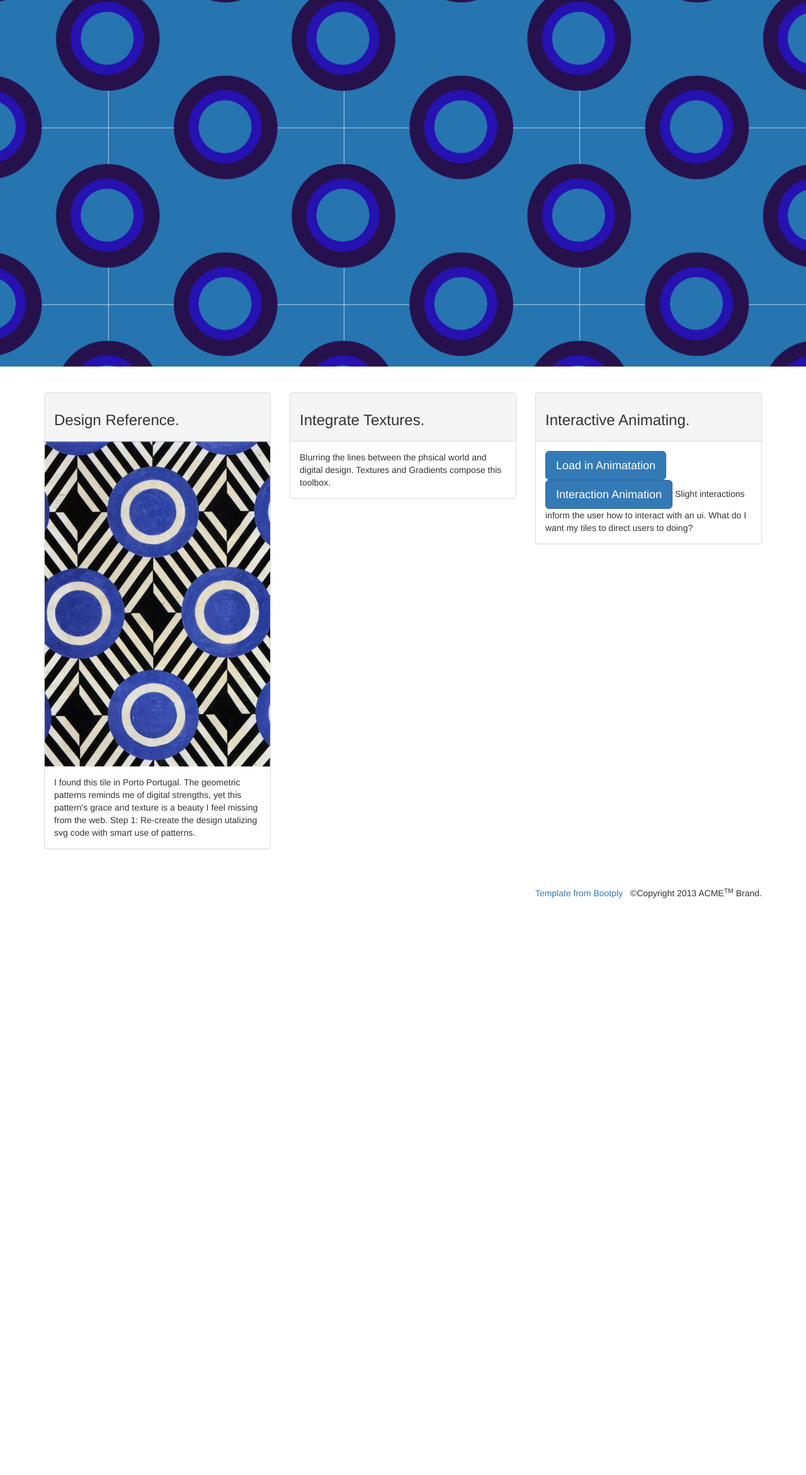
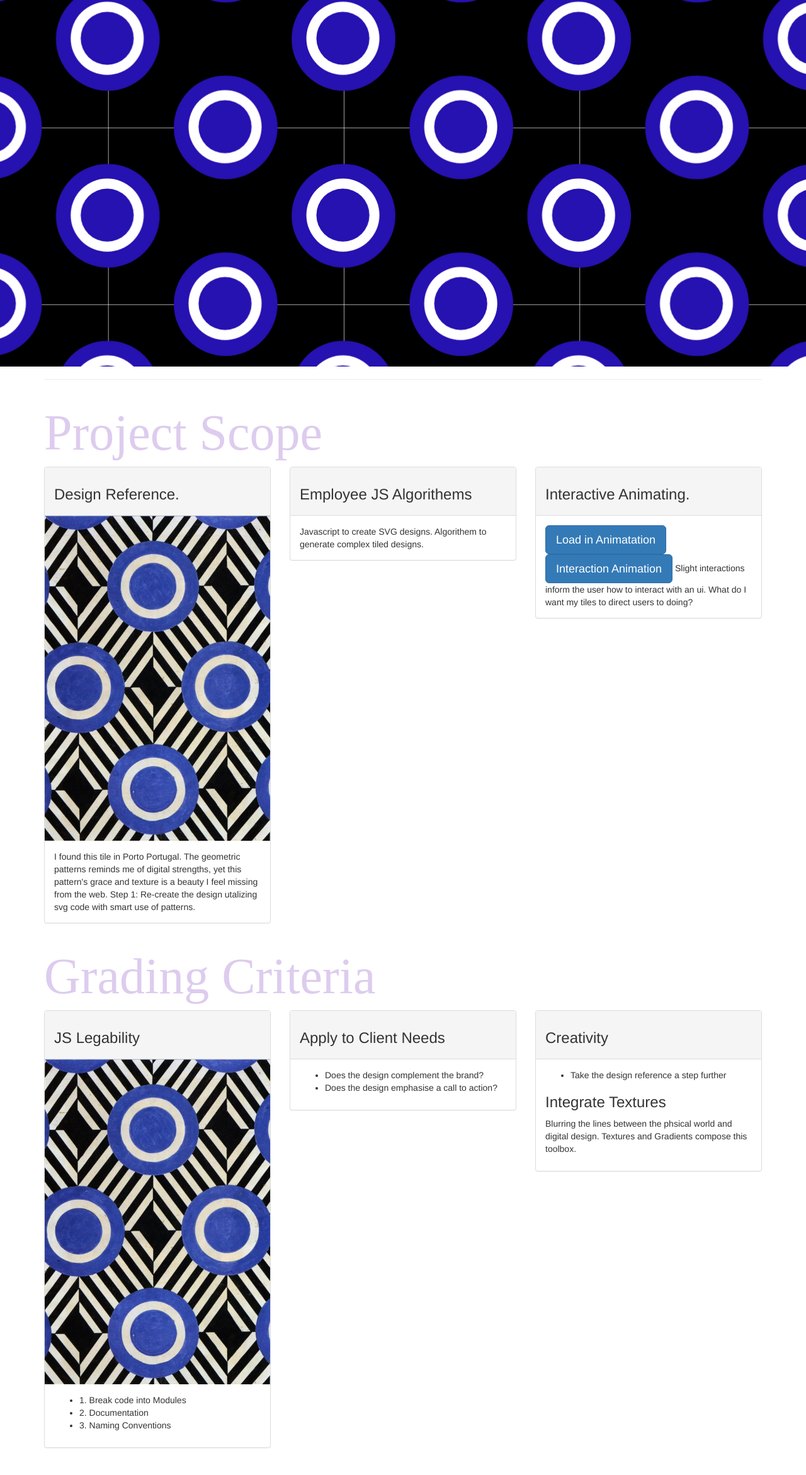
Before and after one commit to akorn2/svg-studies, a website with bundled scripts: page studies/tiles-linesAndCircles/index.html in a window 1280 px wide. Shown: the part 218-2560 px from the top of the page at 63% size. Before the commit the page ends 1666 px from the top, so only its background shows below. Built offline with nearby package versions, Linux system fonts and the light colour scheme; a web font is replaced by a local one.

Commit message:
tiles complete

````diff
--- a/challenge.txt
+++ b/challenge.txt
@@ -1,7 +1,9 @@
-Css Refrence:
-http://codepen.io/wesbos/pen/oBEBXw
+Css Reference[http://codepen.io/wesbos/pen/oBEBXw]
 outline-offset: 70px; /* WHAT! */
 outline: 50px solid rgba(0,0,0,0.2); /* Yeah!
+
+Css Reference[https://codepen.io/Schleichkorn/pen/evWEeM]
+background-clip: border-box;
 
 
 NPM: Physics.js [https://github.com/wellcaffeinated/PhysicsJS/wiki]
--- a/studies/tiles-linesAndCircles/index.html
+++ b/studies/tiles-linesAndCircles/index.html
@@ -60,7 +60,9 @@ name="viewport" content="width=device-width, initial-scale=1, maximum-scale=1">
 
     	<hr>
 
-    	<div class="row"> <div class="col-md-4"> <div class="panel panel-default">
+    	<div class="row"><div class="col-xs-12">
+      <h1>Project Scope</h1></div>
+      <div class="col-md-4"> <div class="panel panel-default">
 
     	<div class="panel-heading"><h3>
       Design Reference.</h3></div>
@@ -69,8 +71,9 @@ name="viewport" content="width=device-width, initial-scale=1, maximum-scale=1">
       I found this tile in Porto Portugal. The geometric patterns reminds me of digital strengths, yet this pattern's grace and texture is a beauty I feel missing from the web. Step 1: Re-create the design utalizing svg code with smart use of patterns.</div> </div> </div>
 
       <div class="col-md-4"> <div class="panel panel-default"> <div class="panel-heading"><h3>
-      Integrate Textures.</h3></div><div class="panel-body">
-      Blurring the lines between the phsical world and digital design. Textures and Gradients compose this toolbox.
+      Employee JS Algorithems</h3></div><div class="panel-body">
+      Javascript to create SVG designs.
+      Algorithem to generate complex tiled designs.
       </div> </div> </div>
 
       <div class="col-md-4"> <div class="panel panel-default"> <div class="panel-heading"><h3>
@@ -83,6 +86,43 @@ name="viewport" content="width=device-width, initial-scale=1, maximum-scale=1">
       </div> </div> </div> </div>
 
 
+
+
+          	<div class="row">
+            <div class="col-xs-12"><h1>Grading Criteria</h1></div>
+            <div class="col-md-4"> <div class="panel panel-default">
+
+          	<div class="panel-heading"><h3>
+            JS Legability</h3></div>
+            <img src="tiles-lineAndCircles.jpg" style="width:100%;"/>
+            <div class="panel-body">
+            <ul>
+              <li>1. Break code into Modules</li>
+              <li>2. Documentation</li>
+              <li>3. Naming Conventions</li>
+            </ul>
+            </div> </div> </div>
+
+            <div class="col-md-4"> <div class="panel panel-default"> <div class="panel-heading"><h3>
+            Apply to Client Needs</h3></div><div class="panel-body">
+            <ul>
+              <li>Does the design complement the brand?</li>
+              <li>Does the design emphasise a call to action?</li>
+            </ul>
+            </div> </div> </div>
+
+            <div class="col-md-4"> <div class="panel panel-default"> <div class="panel-heading"><h3>
+            Creativity</h3></div> <div
+          	class="panel-body">
+            <ul>
+              <li>Take the design reference a step further</li>
+            </ul>
+            <h3>Integrate Textures</h3>
+            <p>Blurring the lines between the phsical world and digital design. Textures and Gradients compose this toolbox.</p>
+            </div> </div> </div> </div>
+
+
+
   	<div class="row"> <div class="col-lg-12"> <br><br> <p class="pull-right"><a
   	href="http://www.bootply.com">Template from Bootply</a> &nbsp; ©Copyright
   	2013 ACME<sup>TM</sup> Brand.</p> <br><br> </div> </div> </div>
--- a/studies/tiles-linesAndCircles/src/svg-tiles.js
+++ b/studies/tiles-linesAndCircles/src/svg-tiles.js
@@ -16,17 +16,17 @@ document.addEventListener('DOMContentLoaded', function() {
 
 
       var bg = draw.symbol()
-      bg.rect(100, 75).attr({fill:'rgba(38,117,177, 1)'})
+      bg.rect(100, 75).attr({fill:'#000000'})
       // DEFS
 
       var patternVerticalStripes = draw.pattern(200, 15, function(add) {
-        add.rect(200,6.8).fill('#eeeeee')
+        add.rect(200,6.8).fill('#ffffff')
       });
 
       var bgStripesAndOverlay = draw.symbol()
       bgStripesAndOverlay.rect(200,200).attr({ fill: patternVerticalStripes })
-      bgStripesAndOverlay.rect(200,15).addClass('lead').attr({fill:'rgba(38,117,177, 1)'})
-      bgStripesAndOverlay.rect(200,30).move(0,104).addClass('lead').attr({ fill:'rgba(38,117,177, 1)' })
+      bgStripesAndOverlay.rect(200,15).addClass('lead').attr({fill:'#000000'})
+      bgStripesAndOverlay.rect(200,30).move(0,104).addClass('lead').attr({ fill:'#000000' })
       // @Challenge: animate bgStripesAndOverlay.move(x) value.
 
       var tileLL = draw.use(bgStripesAndOverlay).addClass('rotate').move(-25,-25).rotate(216.5);
@@ -65,9 +65,9 @@ document.addEventListener('DOMContentLoaded', function() {
 
 
 
-      var circleS = draw.circle(45).move(21,21).attr({ fill:'rgba(38,117,177, 1)'});
-      var circleM = draw.circle(62).move(12.5,12.5).attr({ fill:'rgba(38,17,177, 1)'});
-      var circleL = draw.circle(88).move(0,0).attr({ fill:'rgba(38,17,77, 1)'});
+      var circleS = draw.circle(45).move(21,21).attr({ fill:'rgba(38,17,177, 1)'});
+      var circleM = draw.circle(62).move(12.5,12.5).attr({ fill:'rgba(255,255,255,1)'});
+      var circleL = draw.circle(88).move(0,0).attr({ fill:'rgba(38,17,177, 1)'});
 
       var symbolCircles = draw.symbol();
       symbolCircles
@@ -89,63 +89,9 @@ document.addEventListener('DOMContentLoaded', function() {
     var containerTilesCirclesB = draw.rect(700,600).attr({ fill: patternCirclesB });
 
 
-
-
-
-      // var groupTileMaskedz = yum2.maskWith(draw.rect(100,75).fill('#ffffff'));
-      // groupTileMaskedz.addClass('rotate').move(100,0).rotate(180);
-      // groupTile.maskWith(draw.rect(100,75).fill('#ffffff').move);
-
-      // var tile = draw.defs().groupTileMasked;
-      //
-      // draw.use(tile).move(80,80);
-
-
-
-    // var buttonClick = document.getElementById("animate");
-    // buttonClick.click(function(){  movePattern() console.log('clicked #animate') });
-    // buttonClick.clickon(function(){  movePattern() console.log('clicked #animate') });
-    //@block: js offers button.click() method, but I needed div.clickon() method. This is because I am using a div selector function, not a button selecor function.
-
-    // function movePattern () {
-    //   patternVerticalStripes.animate(2500, 'bounce').center(-10, 20).skew(500)
-    // }
-    //@question: why can button#animate only be triggered once?
-
     poster.style.dipslay = "";
     });
   } else {
     alert('SVG not supported');
   }
 }, false);
-
-
-      // @Block: Cannot place a pattern inside of another pattern.
-      // @Solution: Place pattern in a rect, then clipping mask this rect, which is placed in the final pattern.
-
-
-      // @question: what is the differnce between .defs() and .symbol()
-      // var tile = draw.defs().groupTileMasked;
-      //
-      // draw.use(tile).move(80,80);
-
-      // @block: Symbol.add.rect.attr
-      // @solution: instead of draw.rect, we initiate a new symbol, then add shapes to it.
-
-
-
-      //@learning: rotate patterns after imposing it on a shape.
-      //@challenge: place rect in center of tile, which slowly rotates from center transform-origin.
-
-      // @learning: replace ```draw.group()``` with draw.symbol()```, which created an invisible .def() stamp.
-      // @learning: unable to rectRotatedStripes.maskWith() ... had to symbol.maskWith()
-
-
-
-      // @syntaxSugar: @Old
-      // // var baseBackGround = draw.rect(100, 75).attr({fill:'rgba(38,117,177, .3)'});
-      // // var bg = draw.symbol();
-      // // // bg.add(baseBackGround);
-      // @new
-      // // var bg = draw.symbol();
-      // // bg.rect(100, 75).attr({fill:'rgba(38,117,177, .3)'})
````
Also changed, not shown: studies/tiles-linesAndCircles/learning.md (added, +31 -0 lines), studies/tiles-linesAndCircles/src/reference-svg.js (renamed from studies/tiles-linesAndCircles/src/svg.js).
